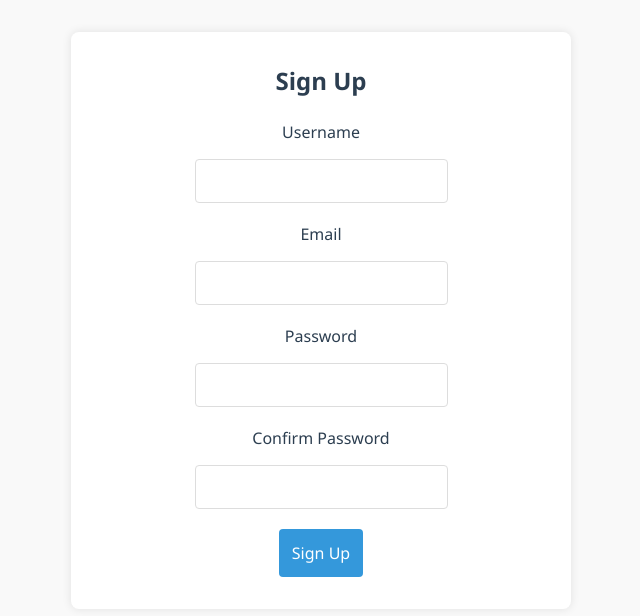
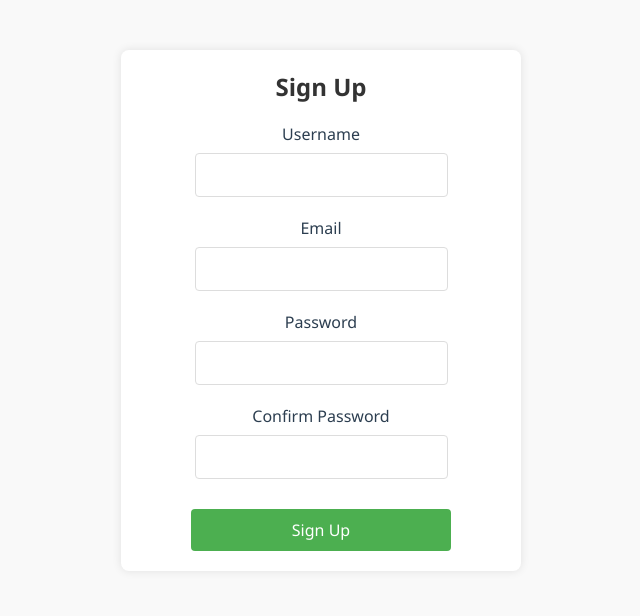
Before and after one commit to Bhanuvamsi2005/abvonlinegrocery, a React (Vite) app: page /Signup in a window 1280 px wide. Shown: the top 616 px of the page, without its empty margins (319-959 px from the left). Built offline with nearby package versions, Linux system fonts and the light colour scheme.

Commit message:
Update Signup.css

```diff
--- a/src/components/Signup.css
+++ b/src/components/Signup.css
@@ -1,101 +1,49 @@
 .signup-container {
-  max-width: 500px;
-  margin: 2rem auto;
-  padding: 2rem;
-  background: #fff;
+  max-width: 400px;
+  margin: 50px auto;
+  padding: 20px;
   border-radius: 8px;
   box-shadow: 0 0 10px rgba(0, 0, 0, 0.1);
+  background-color: #fff;
 }
 
 .signup-container h2 {
   text-align: center;
-  margin-bottom: 1.5rem;
-  color: #2c3e50;
-}
-
-.signup-form {
-  display: flex;
-  flex-direction: column;
-  gap: 1rem;
+  margin-bottom: 20px;
+  color: #333;
 }
 
 .form-group {
-  display: flex;
-  flex-direction: column;
-  gap: 0.5rem;
+  margin-bottom: 15px;
 }
 
 .form-group label {
-  font-weight: 600;
-  color: #34495e;
+  display: block;
+  margin-bottom: 5px;
+  font-weight: bold;
+  color: #555;
 }
 
 .form-group input {
-  padding: 0.8rem;
+  width: 100%;
+  padding: 10px;
   border: 1px solid #ddd;
   border-radius: 4px;
-  font-size: 1rem;
+  font-size: 16px;
 }
 
-.form-group input:focus {
-  outline: none;
-  border-color: #3498db;
-}
-
-.error {
-  color: #e74c3c;
-  font-size: 0.9rem;
-}
-
-.error-message {
-  color: #e74c3c;
-  background: #fadbd8;
-  padding: 0.8rem;
-  border-radius: 4px;
-  margin-bottom: 1rem;
-  text-align: center;
-}
-
-.success-message {
-  color: #27ae60;
-  background: #d5f5e3;
-  padding: 0.8rem;
-  border-radius: 4px;
-  margin-bottom: 1rem;
-  text-align: center;
-}
-
-button {
-  padding: 0.8rem;
-  background: #3498db;
+.signup-button {
+  width: 100%;
+  padding: 10px;
+  background-color: #4CAF50;
   color: white;
   border: none;
   border-radius: 4px;
-  font-size: 1rem;
+  font-size: 16px;
   cursor: pointer;
-  transition: background 0.3s;
+  margin-top: 10px;
 }
 
-button:hover {
-  background: #2980b9;
+.signup-button:hover {
+  background-color: #45a049;
 }
-
-button:disabled {
-  background: #95a5a6;
-  cursor: not-allowed;
-}
-
-.login-link {
-  text-align: center;
-  margin-top: 1rem;
-  color: #7f8c8d;
-}
-
-.login-link a {
-  color: #3498db;
-  text-decoration: none;
-}
-
-.login-link a:hover {
-  text-decoration: underline;
-}
```
